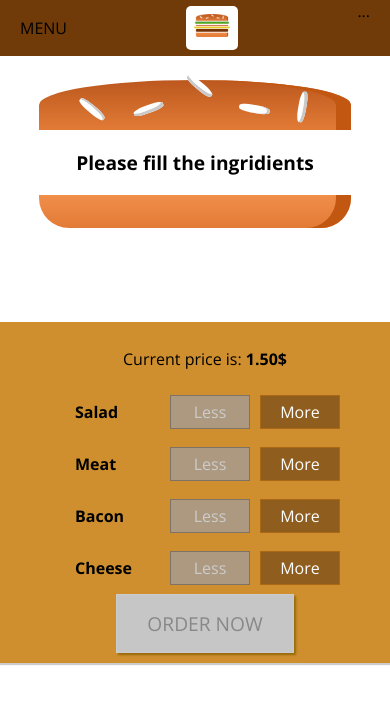
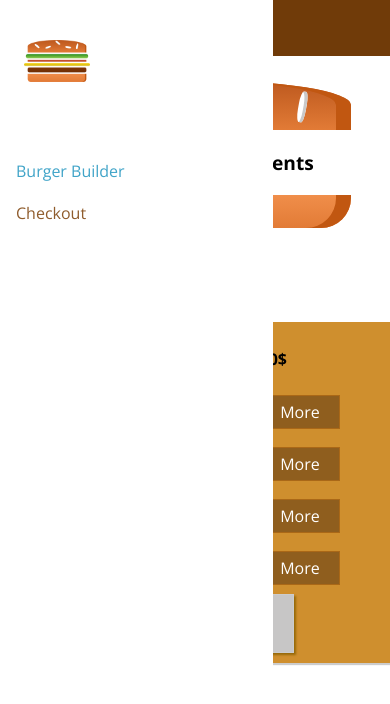
Before and after one commit to ayeganyan/burger-shop, a React (Create React App) app: page / in a window 390 px wide. Shown: the top 704 px of the page. Built offline with nearby package versions, Linux system fonts and the light colour scheme.

Commit message:
Added sideDrawer for mobile devieces

```diff
--- a/src/components/Layout/Layout.js
+++ b/src/components/Layout/Layout.js
@@ -2,11 +2,13 @@ import React from 'react'
 
 import Aux from '../../hocs/Aux'
 import Toolbar from '../Navigation/Toolbar/Toolbar'
+import SideDrawer from '../Navigation/SideDrawer/SideDrawer'
 import classes from './Layout.module.css'
 
 const layout = (props) => (
     <Aux>
         <Toolbar/>
+        <SideDrawer/>
         <main className={classes.Content}>
             {props.children}
         </main>
--- /dev/null
+++ b/src/components/Navigation/NavigationItems/NavigationItem/NavigationItem.js
@@ -0,0 +1,14 @@
+import React from 'react';
+
+import classes from './NavigationItem.module.css'
+
+const navigationItem = (props) => (
+    <li className={classes.NavigationItem}>
+        <a href={props.link}
+           className={props.active? classes.active : null}>
+           {props.children}
+        </a>
+    </li>
+);
+
+export default navigationItem;
--- /dev/null
+++ b/src/components/Navigation/NavigationItems/NavigationItem/NavigationItem.module.css
@@ -0,0 +1,45 @@
+.NavigationItem {
+    margin: 10px 0;
+    box-sizing: border-box;
+    display: block;
+    width: 100%;
+}
+
+.NavigationItem a {
+    color: #8F5C2C;
+    text-decoration: none;
+    width: 100%;
+    box-sizing: border-box;
+    display: block;
+}
+
+.NavigationItem a:hover,
+.NavigationItem a:active,
+.NavigationItem a.active {
+    color: #40A4C8;
+}
+
+@media (min-width: 500px) {
+    .NavigationItem {
+        margin: 0;
+        display: flex;
+        height: 100%;
+        width: auto;
+        align-items: center;
+    }
+
+    .NavigationItem a {
+        color: white;
+        height: 100%;
+        padding: 16px 10px;
+        border-bottom: 4px solid transparent;
+    }
+
+    .NavigationItem a:hover,
+    .NavigationItem a:active,
+    .NavigationItem a.active {
+        background-color: #8F5C2C;
+        border-bottom: 4px solid #40A4C8;
+        color: white;
+    }
+}
--- /dev/null
+++ b/src/components/Navigation/NavigationItems/NavigationItems.js
@@ -0,0 +1,18 @@
+import React from 'react';
+
+import NavigationItem from './NavigationItem/NavigationItem'
+
+import classes from './NavigationItems.module.css'
+
+const navigationItems = (props) => (
+       <ul className={classes.NavigationItems}>
+           <NavigationItem link="/" active>
+               Burger Builder
+           </NavigationItem>
+           <NavigationItem link="/">
+               Checkout
+           </NavigationItem>
+       </ul>
+    );
+
+export default navigationItems;
--- /dev/null
+++ b/src/components/Navigation/NavigationItems/NavigationItems.module.css
@@ -0,0 +1,15 @@
+.NavigationItems {
+    margin: 0;
+    padding: 0;
+    list-style: None;
+    display: flex;
+    flex-flow: column;
+    align-items: center;
+    height: 100%;
+}
+
+@media(min-width: 500px) {
+    .NavigationItems {
+        flex-flow: row;
+    }
+}
--- /dev/null
+++ b/src/components/Navigation/SideDrawer/SideDrawer.js
@@ -0,0 +1,22 @@
+import React from 'react';
+
+import Logo from '../../Logo/Logo'
+import NavigationItems from '../NavigationItems/NavigationItems'
+
+import classes from './SideDrawer.module.css'
+
+const sideDrawer = (props) => {
+
+    return (
+        <div className={classes.SideDrawer}>
+            <div className={classes.Logo}>
+                <Logo />
+            </div>
+            <nav>
+                <NavigationItems />
+            </nav>
+        </div>
+    )
+}
+
+export default sideDrawer;
--- /dev/null
+++ b/src/components/Navigation/SideDrawer/SideDrawer.module.css
@@ -0,0 +1,32 @@
+.SideDrawer {
+    position: fixed;
+    width: 280px;
+    max-width: 70%;
+    height: 100%;
+    left: 0;
+    top: 0;
+    z-index: 200;
+    background-color: white;
+    padding: 32px 16px;
+    box-sizing: border-box;
+    transition: transform 0.3s ease-out;
+}
+
+@media (min-width: 500px) {
+    .SideDrawer {
+        display: none;
+    }
+}
+
+.Open {
+    transform: translateX(0);
+}
+
+.Close {
+    transform: translateX(-100%);
+}
+
+.Logo {
+    height: 11%;
+    margin-bottom: 32px;
+}
--- a/src/components/Navigation/Toolbar/Toolbar.js
+++ b/src/components/Navigation/Toolbar/Toolbar.js
@@ -1,16 +1,20 @@
 import React from 'react';
 
 import Logo from '../../Logo/Logo'
+import NavigationItems from '../NavigationItems/NavigationItems'
 import classes from './Toolbar.module.css'
 
 const Toolbar = () => {
     return (
         <header className={classes.Toolbar}>
             <div>MENU</div>
-            <Logo/>
-            <nav>
-                ...
-            </nav>
+
+            <div className={classes.DesktopOnly}>
+                <div className={classes.Logo}>
+                    <Logo />
+                </div>
+                <NavigationItems />
+            </div>
         </header>
     );
 };
--- a/src/components/Navigation/Toolbar/Toolbar.module.css
+++ b/src/components/Navigation/Toolbar/Toolbar.module.css
@@ -16,3 +16,13 @@
 .Toolbar nav {
     height: 100%;
 }
+
+.Logo {
+    height: 80%;
+}
+
+@media (max-width: 499px) {
+    .DesktopOnly {
+        display: none;
+    }
+}
```
Also changed, not shown: 1 other file (tests, documents, lock files or other folders).
